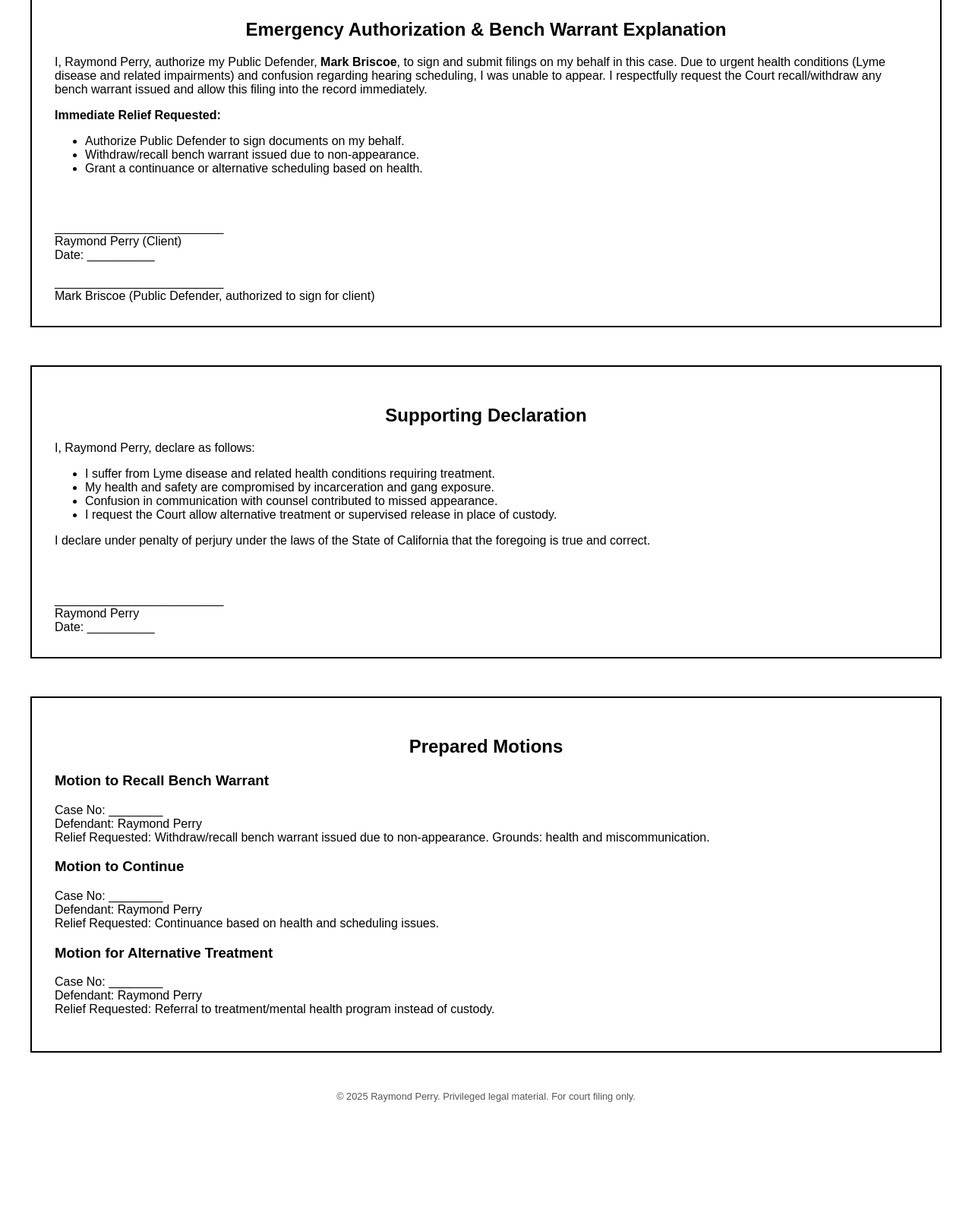
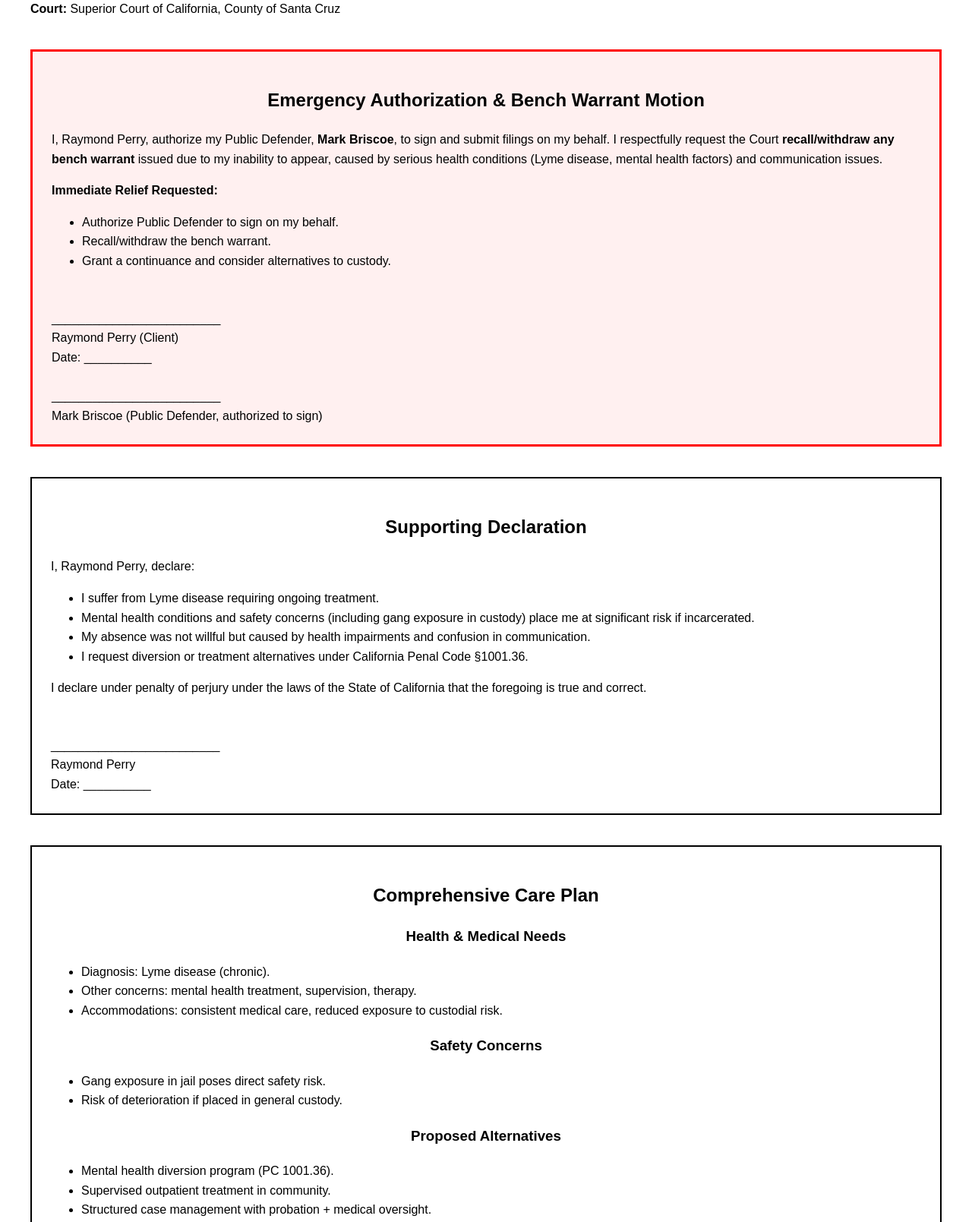
Before and after one commit to mysterylightsec-collab/collab-lightsec-public, a plain HTML site: page index.html in a window 1280 px wide. Shown: the part 287-1896 px from the top of the page at 76% size. Before the commit the page ends 1778 px from the top, so only its background shows below. Drawn offline with Linux system fonts and the light colour scheme.

Commit message:
Update index.html

```diff
--- a/index.html
+++ b/index.html
@@ -2,20 +2,22 @@
 <html lang="en">
 <head>
   <meta charset="UTF-8">
-  <title>Emergency Filing Packet - Raymond Perry</title>
+  <title>Comprehensive Defense & Care Plan - Raymond Perry</title>
   <style>
-    body { font-family: Arial, sans-serif; margin: 40px; }
-    h1, h2 { text-align: center; }
-    .page { page-break-after: always; border: 2px solid black; padding: 30px; margin-bottom: 50px; }
-    .sig { margin-top: 60px; }
+    body { font-family: Arial, sans-serif; margin: 40px; line-height: 1.6; }
+    h1, h2, h3 { text-align: center; }
+    .section { border: 2px solid black; padding: 25px; margin: 40px 0; }
+    .urgent { border: 3px solid red; background: #fff0f0; padding: 25px; }
+    .sig { margin-top: 50px; }
     .confidential { text-align: center; font-weight: bold; color: darkred; margin-bottom: 20px; }
-    footer { font-size: 0.8em; text-align: center; margin-top: 40px; color: #555; }
+    footer { font-size: 0.8em; text-align: center; margin-top: 60px; color: #555; }
+    .page { page-break-after: always; }
   </style>
 </head>
 <body>
 
-  <h1>Emergency Court Filing Packet</h1>
-  <p class="confidential">CONFIDENTIAL – Attorney-Client Communication</p>
+  <h1>Comprehensive Defense & Care Plan Packet</h1>
+  <p class="confidential">CONFIDENTIAL – Attorney-Client Communication – For Legal Defense Only</p>
   <p><strong>Client:</strong> Raymond Perry (DOB: 04/23/1998)<br>
      <strong>Address:</strong> 546 Center Street, Watsonville, CA 95076<br>
      <strong>Phone:</strong> 831-319-2027<br>
@@ -23,17 +25,16 @@
      <strong>Public Defender:</strong> Mark Briscoe<br>
      <strong>Court:</strong> Superior Court of California, County of Santa Cruz</p>
 
-  <!-- Page 1: Emergency Authorization -->
-  <div class="page">
-    <h2>Emergency Authorization & Bench Warrant Explanation</h2>
-    <p>I, Raymond Perry, authorize my Public Defender, <strong>Mark Briscoe</strong>, to sign and submit filings on my behalf in this case.
-       Due to urgent health conditions (Lyme disease and related impairments) and confusion regarding hearing scheduling, I was unable to appear.
-       I respectfully request the Court recall/withdraw any bench warrant issued and allow this filing into the record immediately.</p>
+  <!-- Section A: Emergency Filings -->
+  <div class="section urgent page">
+    <h2>Emergency Authorization & Bench Warrant Motion</h2>
+    <p>I, Raymond Perry, authorize my Public Defender, <strong>Mark Briscoe</strong>, to sign and submit filings on my behalf.
+       I respectfully request the Court <strong>recall/withdraw any bench warrant</strong> issued due to my inability to appear, caused by serious health conditions (Lyme disease, mental health factors) and communication issues.</p>
     <p><strong>Immediate Relief Requested:</strong></p>
     <ul>
-      <li>Authorize Public Defender to sign documents on my behalf.</li>
-      <li>Withdraw/recall bench warrant issued due to non-appearance.</li>
-      <li>Grant a continuance or alternative scheduling based on health.</li>
+      <li>Authorize Public Defender to sign on my behalf.</li>
+      <li>Recall/withdraw the bench warrant.</li>
+      <li>Grant a continuance and consider alternatives to custody.</li>
     </ul>
     <div class="sig">
       _________________________<br>
@@ -41,19 +42,18 @@
       Date: __________
       <br><br>
       _________________________<br>
-      Mark Briscoe (Public Defender, authorized to sign for client)
+      Mark Briscoe (Public Defender, authorized to sign)
     </div>
   </div>
 
-  <!-- Page 2: Supporting Declaration -->
-  <div class="page">
+  <div class="section page">
     <h2>Supporting Declaration</h2>
-    <p>I, Raymond Perry, declare as follows:</p>
+    <p>I, Raymond Perry, declare:</p>
     <ul>
-      <li>I suffer from Lyme disease and related health conditions requiring treatment.</li>
-      <li>My health and safety are compromised by incarceration and gang exposure.</li>
-      <li>Confusion in communication with counsel contributed to missed appearance.</li>
-      <li>I request the Court allow alternative treatment or supervised release in place of custody.</li>
+      <li>I suffer from Lyme disease requiring ongoing treatment.</li>
+      <li>Mental health conditions and safety concerns (including gang exposure in custody) place me at significant risk if incarcerated.</li>
+      <li>My absence was not willful but caused by health impairments and confusion in communication.</li>
+      <li>I request diversion or treatment alternatives under California Penal Code §1001.36.</li>
     </ul>
     <p>I declare under penalty of perjury under the laws of the State of California that the foregoing is true and correct.</p>
     <div class="sig">
@@ -63,30 +63,72 @@
     </div>
   </div>
 
-  <!-- Page 3: Motions -->
-  <div class="page">
-    <h2>Prepared Motions</h2>
-    <h3>Motion to Recall Bench Warrant</h3>
-    <p>Case No: ________<br>
-       Defendant: Raymond Perry<br>
-       Relief Requested: Withdraw/recall bench warrant issued due to non-appearance. Grounds: health and miscommunication.</p>
+  <!-- Section B: Care Plan -->
+  <div class="section page">
+    <h2>Comprehensive Care Plan</h2>
+    <h3>Health & Medical Needs</h3>
+    <ul>
+      <li>Diagnosis: Lyme disease (chronic).</li>
+      <li>Other concerns: mental health treatment, supervision, therapy.</li>
+      <li>Accommodations: consistent medical care, reduced exposure to custodial risk.</li>
+    </ul>
+    <h3>Safety Concerns</h3>
+    <ul>
+      <li>Gang exposure in jail poses direct safety risk.</li>
+      <li>Risk of deterioration if placed in general custody.</li>
+    </ul>
+    <h3>Proposed Alternatives</h3>
+    <ul>
+      <li>Mental health diversion program (PC 1001.36).</li>
+      <li>Supervised outpatient treatment in community.</li>
+      <li>Structured case management with probation + medical oversight.</li>
+    </ul>
+  </div>
 
-    <h3>Motion to Continue</h3>
-    <p>Case No: ________<br>
-       Defendant: Raymond Perry<br>
-       Relief Requested: Continuance based on health and scheduling issues.</p>
+  <!-- Section C: Rights & Legal References -->
+  <div class="section page">
+    <h2>Legal & Human Rights References</h2>
+    <h3>Universal Declaration of Human Rights</h3>
+    <ul>
+      <li>Article 3 – Right to life, liberty, and security of person.</li>
+      <li>Article 5 – No one shall be subjected to cruel, inhuman, or degrading treatment.</li>
+      <li>Article 25 – Right to health and medical care.</li>
+    </ul>
+    <h3>U.S. Constitutional Protections</h3>
+    <ul>
+      <li>6th Amendment – Right to counsel.</li>
+      <li>8th Amendment – No cruel or unusual punishment.</li>
+      <li>14th Amendment – Due process of law.</li>
+    </ul>
+    <h3>Americans with Disabilities Act (ADA)</h3>
+    <ul>
+      <li>Title II – Courts/jails must accommodate disabilities.</li>
+    </ul>
+    <h3>California Law</h3>
+    <ul>
+      <li>Penal Code §1001.36 – Mental health diversion.</li>
+      <li>Penal Code §1170 – Alternative sentencing considerations.</li>
+    </ul>
+  </div>
 
-    <h3>Motion for Alternative Treatment</h3>
-    <p>Case No: ________<br>
-       Defendant: Raymond Perry<br>
-       Relief Requested: Referral to treatment/mental health program instead of custody.</p>
+  <!-- Section D: Attachments -->
+  <div class="section page">
+    <h2>Attachments (Placeholders)</h2>
+    <ul>
+      <li>Medical records – [To be filed].</li>
+      <li>Health provider letters – [To be attached].</li>
+      <li>Correspondence/screenshots – [Available on request].</li>
+      <li>Family/community support statements – [Pending collection].</li>
+    </ul>
   </div>
 
   <footer>
-    © 2025 Raymond Perry. Privileged legal material. For court filing only.
+    © 2025 Raymond Perry – Defense Materials. Privileged and confidential. <br>
+    Not for redistribution without consent. Prepared for emergency legal defense use.
   </footer>
 
   <script>
+    // Trigger print option automatically when opened
     window.onload = function() { window.print(); }
   </script>
 
```
